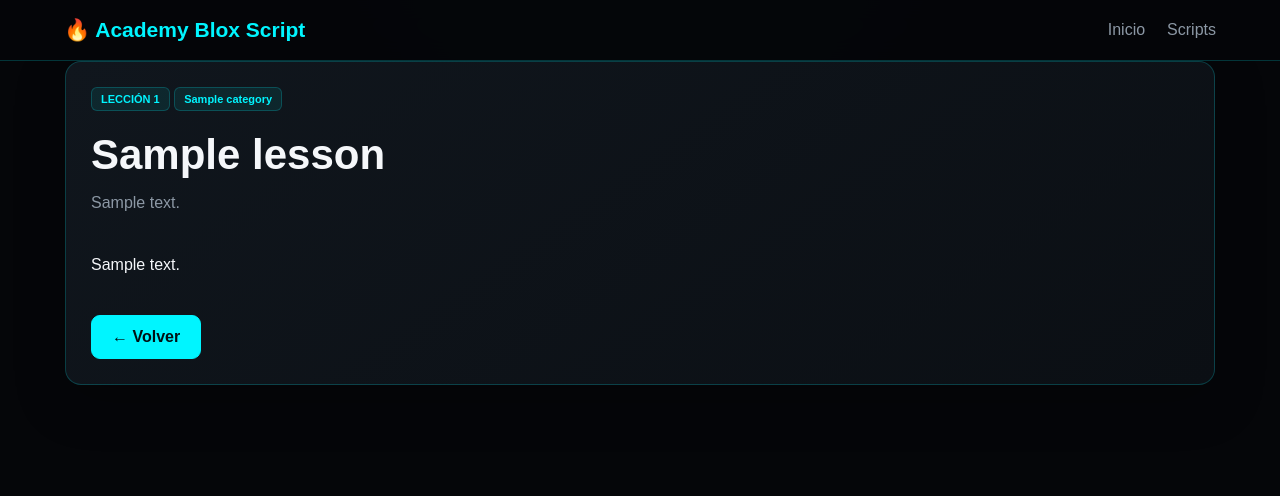
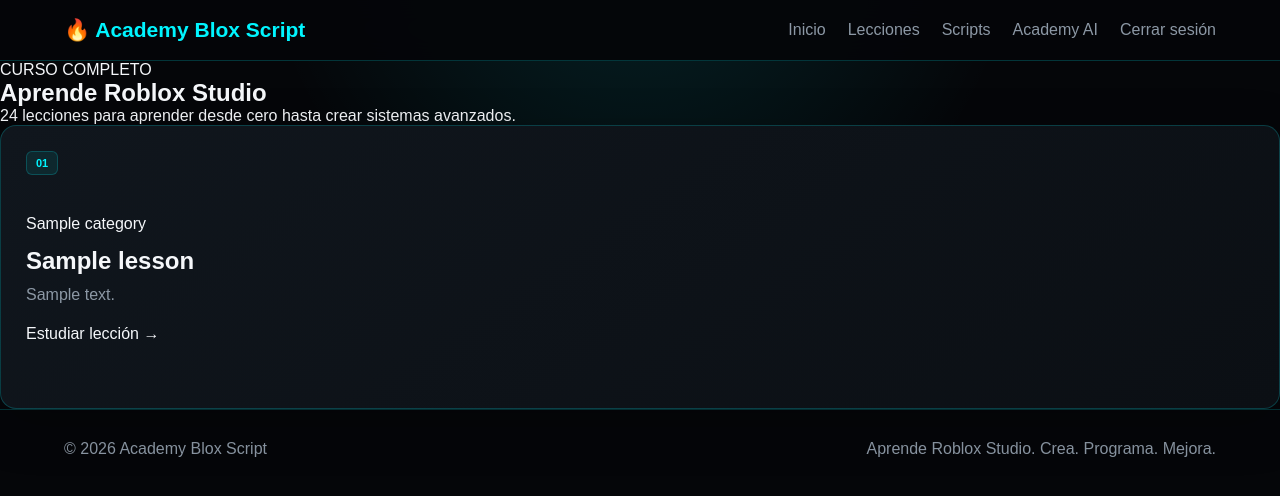
Before and after one commit to jaumecapopalacios-gif/academy-blox-script, a Flask app: template templates/lesson.html in a window 1280 px wide. Shown: the top 496 px of the page. Run offline with Flask 3, Linux system fonts and the light colour scheme; the template is opened without the code that fills it: most values are stand-ins (such as "Sample title", 1, 10 or a date in 2020).

Commit message:
Update lesson.html

```diff
--- a/templates/lesson.html
+++ b/templates/lesson.html
@@ -1,92 +1,123 @@
 <!DOCTYPE html>
 <html lang="es">
+<head>
+    <meta charset="UTF-8">
+    <meta name="viewport" content="width=device-width, initial-scale=1.0">
 
-<head>
+    <title>Lecciones | Academy Blox Script</title>
 
-    <meta charset="UTF-8">
-
-    <meta name="viewport"
-          content="width=device-width, initial-scale=1.0">
-
-    <title>{{ lesson.title }} | Academy Blox Script</title>
-
-    <link rel="stylesheet"
-          href="{{ url_for('static', filename='style.css') }}">
-
+    <link
+        rel="stylesheet"
+        href="{{ url_for('static', filename='style.css') }}"
+    >
 </head>
-
 
 <body>
 
-
 <header class="navbar">
 
-    <a class="logo"
-       href="{{ url_for('index') }}">
+    <div class="logo">
         🔥 Academy Blox Script
-    </a>
-
+    </div>
 
     <nav>
+        <a href="{{ url_for('index') }}">Inicio</a>
+        <a href="{{ url_for('lessons') }}">Lecciones</a>
+        <a href="{{ url_for('scripts') }}">Scripts</a>
+        <a href="{{ url_for('ai') }}">Academy AI</a>
 
-        <a href="{{ url_for('index') }}">
-            Inicio
+        {% if user and user["is_admin"] %}
+            <a href="{{ url_for('admin') }}">
+                Administrador
+            </a>
+        {% endif %}
+
+        <a href="{{ url_for('logout') }}">
+            Cerrar sesión
         </a>
-
-        <a href="{{ url_for('scripts') }}">
-            Scripts
-        </a>
-
     </nav>
 
 </header>
 
 
+<main class="page-container">
 
-<main class="section">
+    <section class="page-header">
+
+        <span class="badge">
+            CURSO COMPLETO
+        </span>
+
+        <h1>
+            Aprende Roblox Studio
+        </h1>
+
+        <p>
+            24 lecciones para aprender desde cero
+            hasta crear sistemas avanzados.
+        </p>
+
+    </section>
 
 
-    <article class="lesson-page">
+    <section class="lessons-grid">
 
-        <span class="lesson-number">
-            LECCIÓN {{ lesson.id }}
-        </span>
+        {% for lesson in lessons %}
 
+        <article class="lesson-card">
 
-        <span class="tag">
-            {{ lesson.category }}
-        </span>
+            <div class="lesson-number">
+                {{ "%02d"|format(lesson["id"]) }}
+            </div>
 
+            <div class="lesson-content">
 
-        <h1>
-            {{ lesson.title }}
-        </h1>
+                <span class="lesson-category">
+                    {{ lesson["category"] }}
+                </span>
 
+                <h2>
+                    {{ lesson["title"] }}
+                </h2>
 
-        <p class="lesson-description">
-            {{ lesson.description }}
-        </p>
+                <p>
+                    {{ lesson["description"] }}
+                </p>
 
+                <a
+                    class="btn-primary"
+                    href="{{ url_for('lesson', lesson_id=lesson['id']) }}"
+                >
+                    Estudiar lección →
+                </a>
 
-        <div class="lesson-content">
+            </div>
 
-            {{ lesson.content | safe }}
+        </article>
 
-        </div>
+        {% endfor %}
 
-
-        <a class="btn"
-           href="{{ url_for('index') }}">
-
-            ← Volver
-
-        </a>
-
-    </article>
-
+    </section>
 
 </main>
 
+
+<footer class="footer">
+
+    <p>
+        © 2026 Academy Blox Script
+    </p>
+
+    <p>
+        Aprende Roblox Studio. Crea. Programa. Mejora.
+    </p>
+
+</footer>
+
+
+<script
+    src="{{ url_for('static', filename='script.js') }}"
+></script>
+
 </body>
-
 </html>
```
